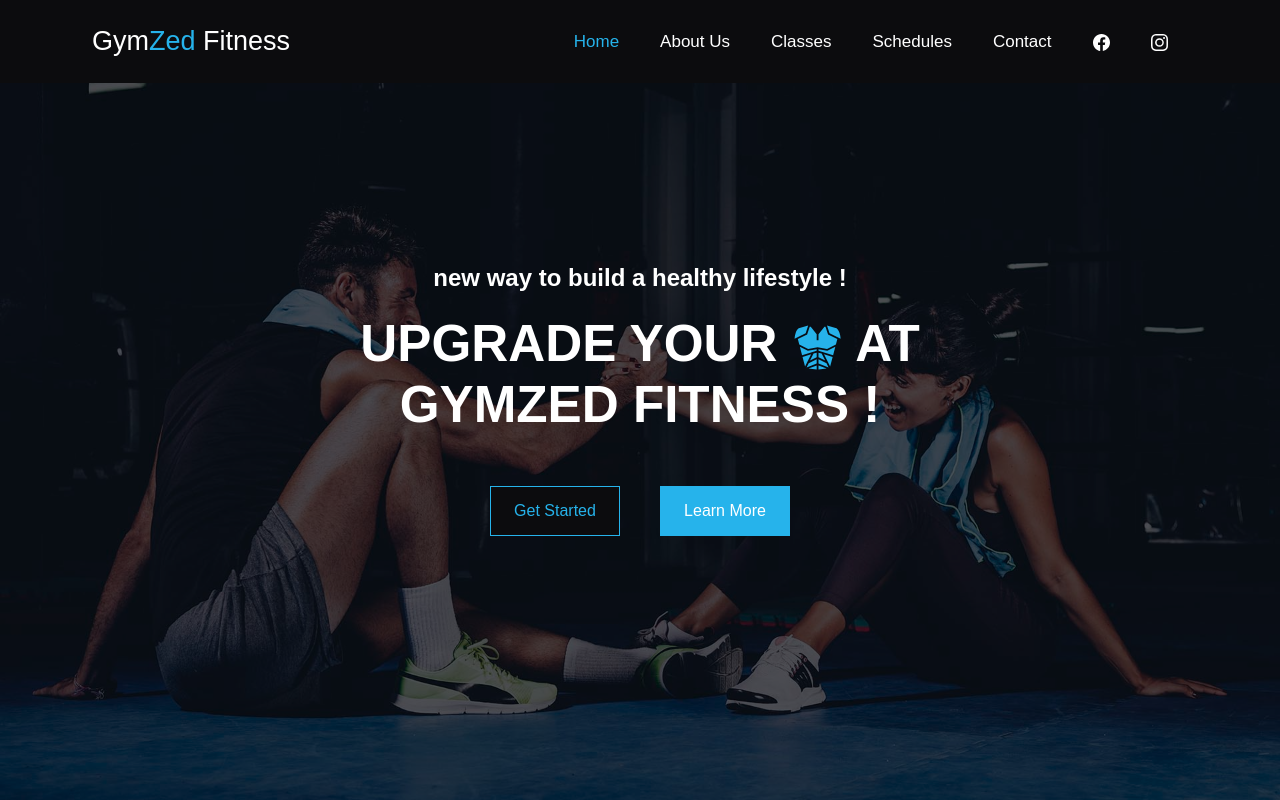
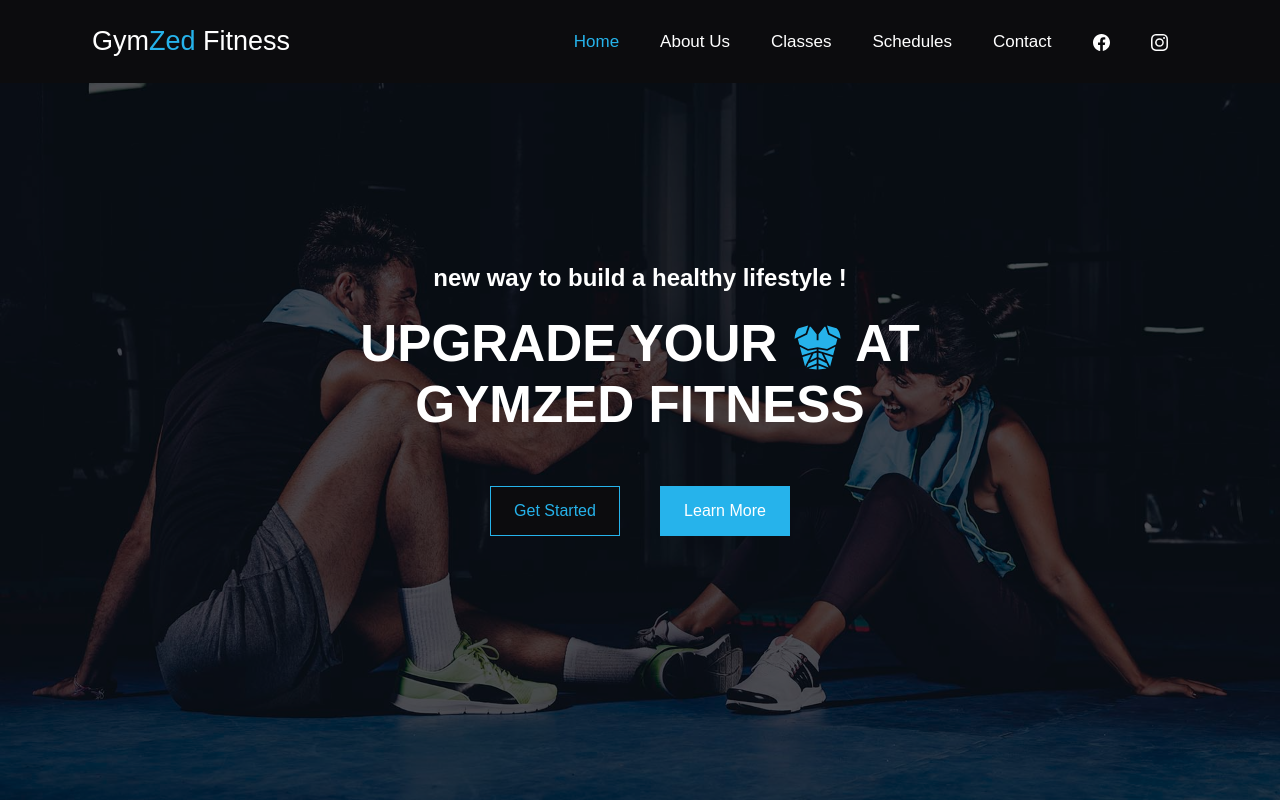
Before and after one commit to REBIAI-Achraf/gymzed, a React (Create React App) app: page / in a window 1280 px wide. Shown: the top 800 px of the page. Built offline with nearby package versions, Linux system fonts and the light colour scheme.

Commit message:
Update Hero.js

```diff
--- a/src/components/Container/Hero/Hero.js
+++ b/src/components/Container/Hero/Hero.js
@@ -15,7 +15,7 @@ const Hero = () => {
       <h2>new way to build a healthy lifestyle !</h2>
       </div>
     <div className="hero-h1" data-aos="fade-up" data-aos-duration="1500">
-      <h1>Upgrade your <span><GiAbdominalArmor /></span> at<br/> Gymzed Fitness !</h1></div>
+      <h1>Upgrade your <span><GiAbdominalArmor /></span> at<br/> Gymzed Fitness</h1></div>
     <div  data-aos="fade-up" data-aos-duration="1700">
     <Button>Get Started</Button>
     <Button2 href="#About">Learn More</Button2>
```
